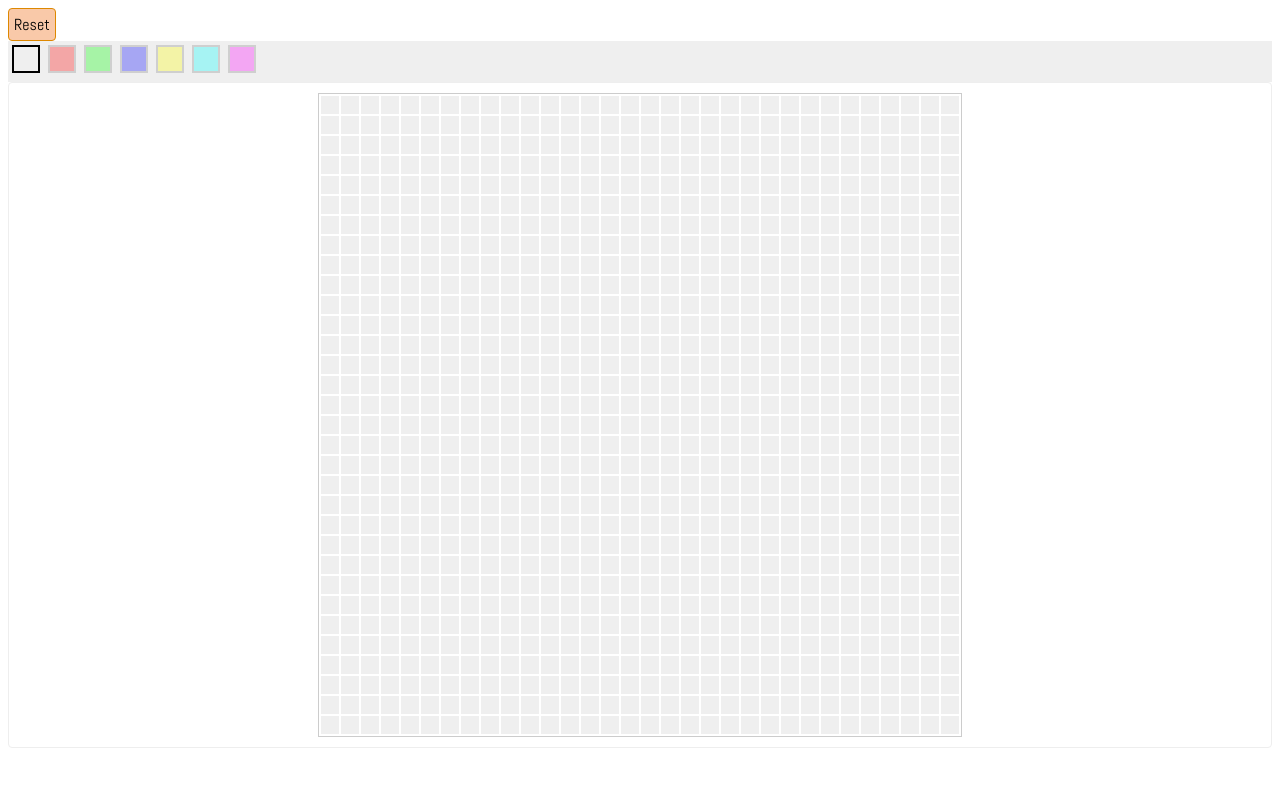
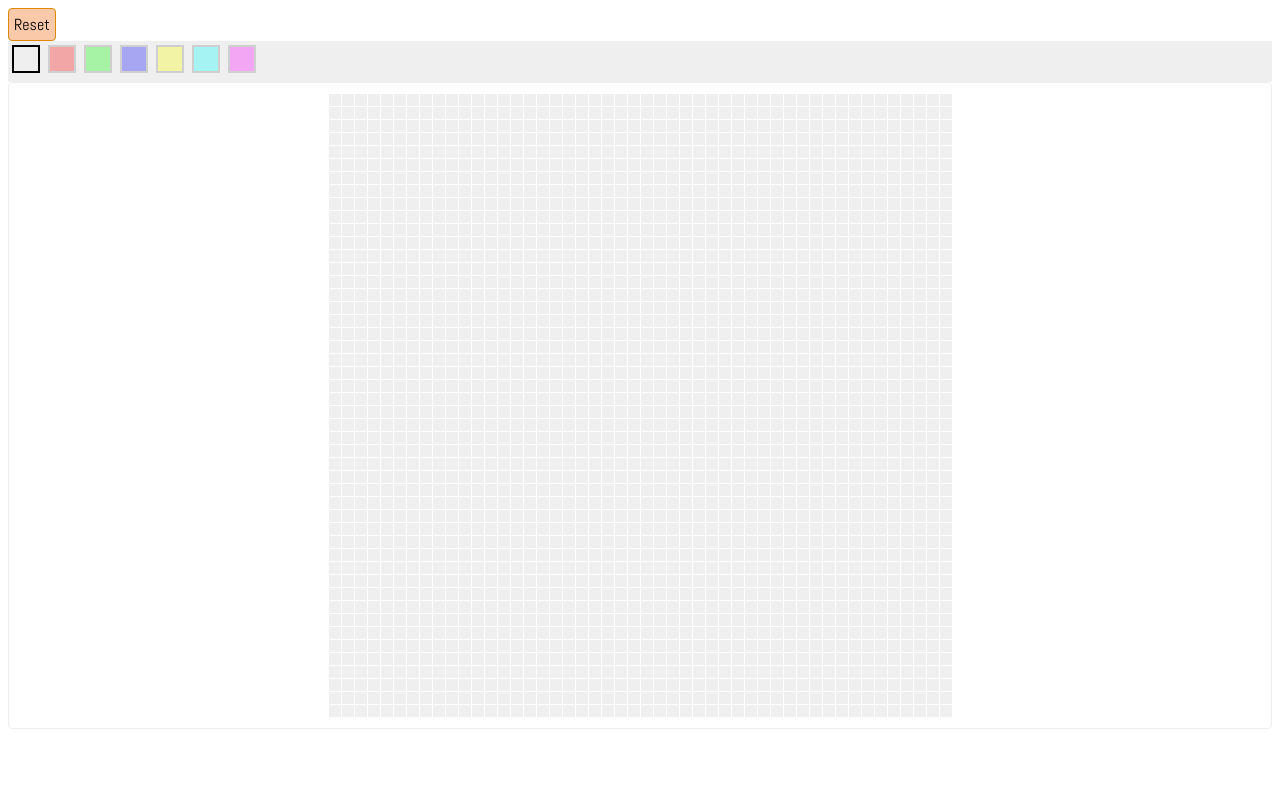
Before and after one commit to SikoSoft/pixelcraft, a Vue app: page / in a window 1280 px wide. Shown: the top 786 px of the page. Built offline with nearby package versions, Linux system fonts and the light colour scheme.

Commit message:
mouseup improvement & pixel dimension comes from state

```diff
--- a/src/components/App.vue
+++ b/src/components/App.vue
@@ -1,5 +1,5 @@
 <template>
-  <div>
+  <div @mouseup="onMouseUp">
     <h1>{{ message }}</h1>
     <ToolBar/>
     <Palette/>
@@ -15,6 +15,11 @@ import ToolBar from './ToolBar.vue';
 
 export default {
   components: { Canvas, Palette, ToolBar },
+  methods: {
+    onMouseUp () {
+      this.$store.commit('mouseDown', { down: false });
+    }
+  },
   data() {
     return {
       message: 'PixelCraft'
--- a/src/components/Canvas.vue
+++ b/src/components/Canvas.vue
@@ -31,15 +31,7 @@ export default {
     min-height: 200px;
     box-sizing: border-box;
     margin: auto;
-    //width: 100%;
-    tr {
-      td {
-        min-width: 16px;
-        height: 16px;
-        margin: 2px;
-        background-color: #efefef;
-      }
-    }
+    border-collapse: collapse;
   }
 }
 </style>
--- a/src/components/Pixel.vue
+++ b/src/components/Pixel.vue
@@ -4,7 +4,7 @@
     @mouseover="mouseOver"
     @mousedown="mouseDown"
     @mouseup="mouseUp"
-    v-bind:style="{ backgroundColor: cellValue }"></td>
+    v-bind:style="{ backgroundColor: cellValue, height: `${$store.state.cellSize}px`, width: `${$store.state.cellSize}px` }"></td>
 </template>
 
 <script>
@@ -23,7 +23,7 @@ export default {
       this.setValueToActive();
     },
     mouseUp () {
-      this.$store.commit('mouseDown', { down: false });
+      //this.$store.commit('mouseDown', { down: false });
     },
     setValueToActive () {
       this.$store.commit('setCellValue', {
@@ -50,5 +50,8 @@ export default {
 </script>
 
 <style lang="less">
-
+td {
+  border: 1px #fff solid;
+  background-color: #efefef;
+}
 </style>
--- a/src/store.js
+++ b/src/store.js
@@ -3,11 +3,11 @@ import Vuex from 'vuex';
 
 Vue.use(Vuex);
 
-const dim = {r: 32, c: 32};
+const dim = {r: 48, c: 48};
 
 const state = {
   dim,
-  cellSize: 16,
+  cellSize: 10,
   canvas: [... new Array(dim.r)].map(v => [...new Array(dim.r)].map(v => '')),
   activePattern: '',
   mouseDown: false
@@ -16,15 +16,15 @@ const state = {
 
 const mutations = {
   setCellValue (state, { r, c, pattern }) {
-    console.log("setCellValue", r, c, pattern);
+    //console.log("setCellValue", r, c, pattern);
     state.canvas[r].splice(c, 1, pattern);
   },
   setActivePattern (state, { pattern }) {
-    console.log("setActivePattern", pattern);
+   //console.log("setActivePattern", pattern);
     state.activePattern = pattern;
   },
   resetCanvas (state) {
-    console.log('resetCanvas');
+    //console.log('resetCanvas');
     for (let r = 0; r < state.canvas.length; r++) {
       for (let c = 0; c < state.canvas[r].length; c++) {
         state.canvas[r].splice(c, 1, '');
```
